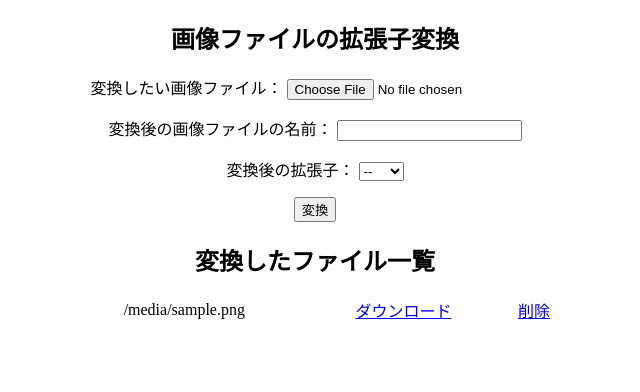
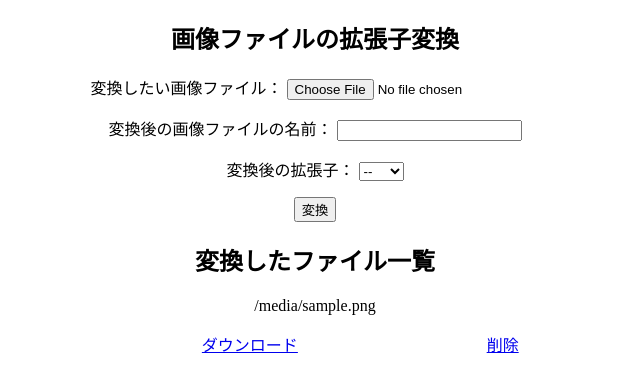
Before and after one commit to mmmadoo/image_extension_change, a Flask app: template templates/index.html in a window 1280 px wide. Shown: the top 392 px of the page, without its empty margins (325-965 px from the left). Run offline with Flask 3, Linux system fonts and the light colour scheme; the template is opened without the code that fills it: most values are stand-ins (such as "Sample title", 1, 10 or a date in 2020).

Commit message:
Update index.html

```diff
--- a/templates/index.html
+++ b/templates/index.html
@@ -32,8 +32,8 @@
         <h2 style="text-align:center">変換したファイル一覧</h2>
         <table style="margin: 0 auto; border-collapse: collapse; width: 40%; text-align: center;">
             {% for file in csv_files %}
+                <p style="text-align:center">{{ file }}</p>
                 <tr>
-                    <td>{{ file }}</td>
                     <td><a href="/download/{{ file }}">ダウンロード</a></td>
                     <td><a href="/delete/{{ file }}">削除</a></td>
                 </tr>
```
